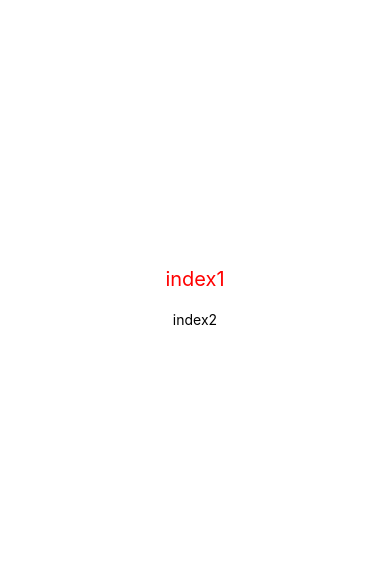
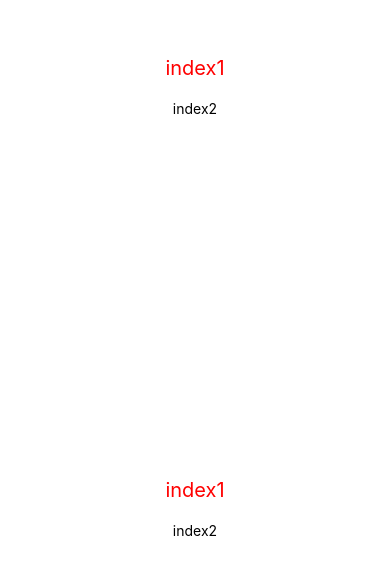
Before and after one commit to xbl13670280929/rn-test, a React Native app: screen / in a window 390 px wide. Shown: the part 135-710 px from the top of the page. Built offline with nearby package versions, Linux system fonts and the light colour scheme.

Commit message:
feat: 独立开发者之路的准备…

```diff
--- a/App.js
+++ b/App.js
@@ -1,12 +1,13 @@
 import { StatusBar } from 'expo-status-bar';
 import { StyleSheet, Text, View } from 'react-native';
 import Index from './pages/index';
-//import TextStyle from './pages/TextStyle';
+import My from './pages/my';
 
 export default function App() {
   return (
     <View style={styles.container}>
       <Index />
+      <My />
       <StatusBar style="auto" />
     </View>
   );
--- /dev/null
+++ b/pages/my/index.js
@@ -0,0 +1,24 @@
+import { StyleSheet, Text, View } from "react-native";
+
+export default function My() {
+    return (
+        <View style={styles.container}>
+            <Text style={styles.text1}>index1</Text>
+            <Text>index2</Text>
+        </View>
+    );
+}
+
+const styles = StyleSheet.create({
+    container: {
+        flex: 1,
+        backgroundColor: "#fff",
+        alignItems: "center",
+        justifyContent: "center",
+    },
+    text1: {
+        color: 'red',
+        fontSize: 20,
+        padding: 20,
+    },
+});
```
